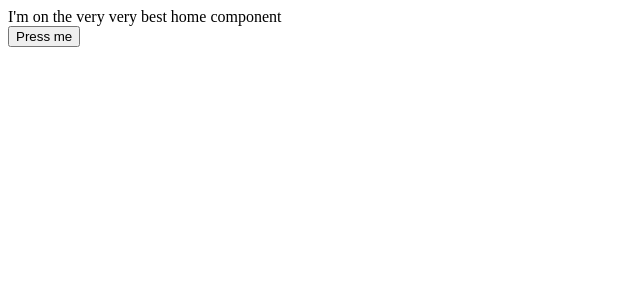
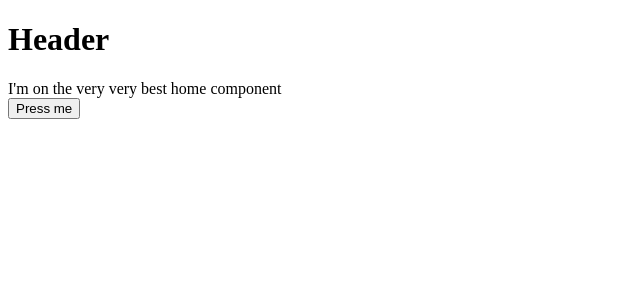
Before and after one commit to SHANbic/SSR, a React app: page / in a window 1280 px wide. Shown: the top 300 px of the page, without its empty margins (0-640 px from the left). Built offline with nearby package versions, Linux system fonts and the light colour scheme; the HTML template or start-up script is replaced by a standard one.

Commit message:
[ FEATURE ] Added a App component wrapping the two current existing routes

```diff
--- /dev/null
+++ b/src/client/App.js
@@ -0,0 +1,13 @@
+import React from 'react';
+import { renderRoutes } from 'react-router-config';
+
+const App = ({ route }) => {
+  return (
+    <div>
+      <h1>Header</h1>
+      {renderRoutes(route.routes)}
+    </div>
+  );
+};
+
+export default { component: App };
--- a/src/client/Routes.js
+++ b/src/client/Routes.js
@@ -1,7 +1,11 @@
 import HomePage from './pages/HomePage';
+import App from './App';
 import UsersListPage from './pages/UsersListPage';
 
 export default [
+  {
+    ...App,
+    routes: [
       {
         ...HomePage,
         path: '/',
@@ -11,4 +15,6 @@
         ...UsersListPage,
         path: '/users'
       }
+    ]
+  }
 ];
```
Lines whose indentation alone changed are shown as unchanged.
